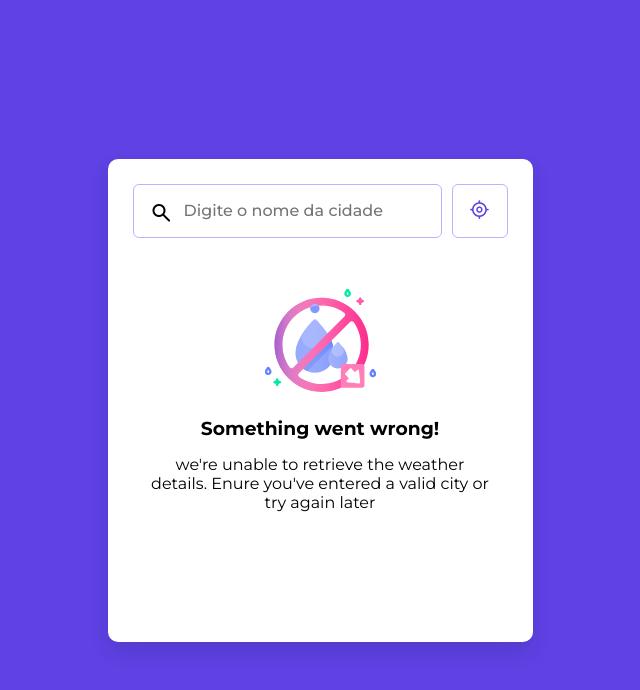
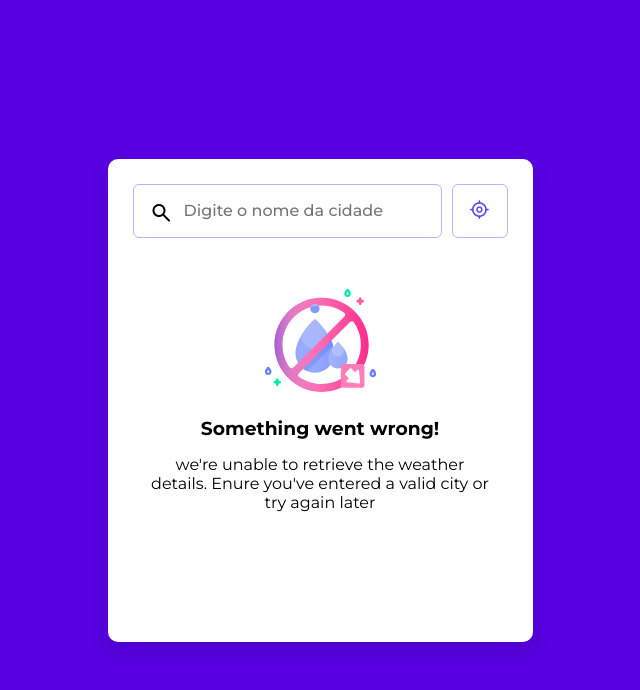
Before and after one commit to LucasFerreiraCode/Clima-Tempo, a plain HTML site: page index.html in a window 1280 px wide. Shown: the whole page, without its empty margins (320-960 px from the left). Drawn offline with nearby package versions, Linux system fonts and the light colour scheme; no server answers.

Commit message:
Update style.css

```diff
--- a/style/style.css
+++ b/style/style.css
@@ -13,7 +13,7 @@ body {
     align-items: center;
     justify-content: center;
     min-height: 100vh;
-    background: #5f41e4;
+    background: rgb(88, 2, 226);
 }
 
 .container {
```
